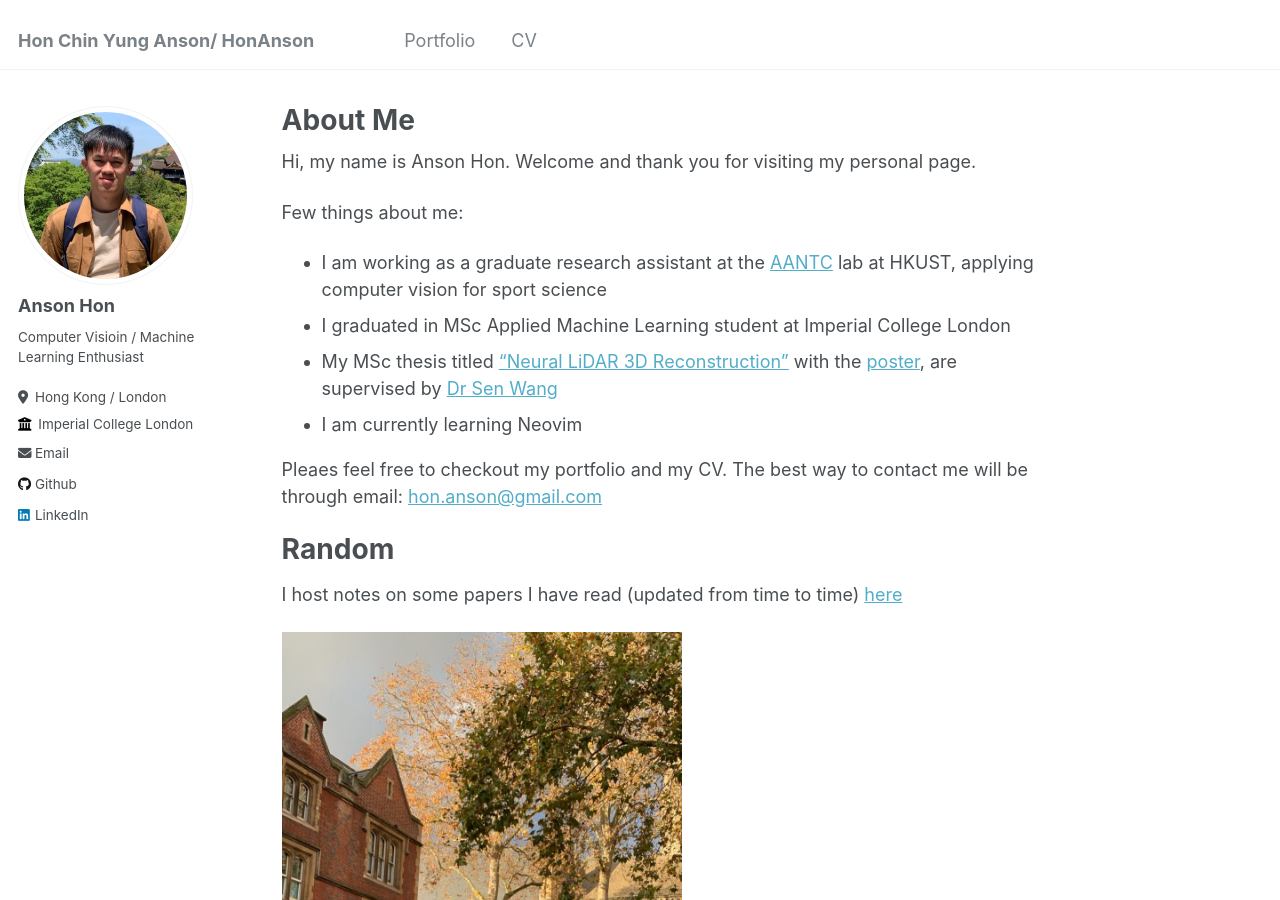
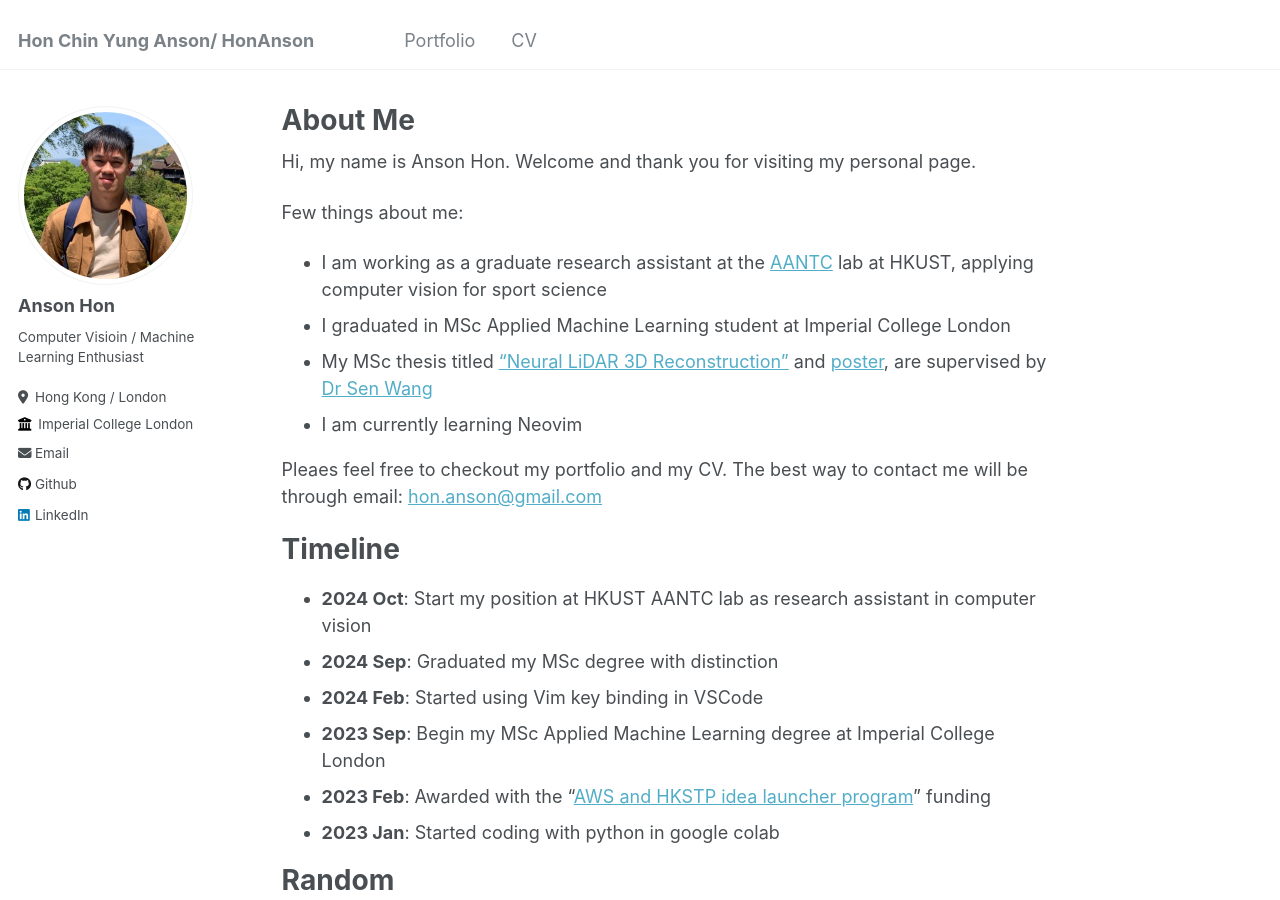
Before and after one commit to HonAnson/HonAnson.github.io, a Jekyll site: the page built from _pages/about.md, in a window 1280 px wide and 900 px high. Built offline with Jekyll 4.4.1, drawn with Linux system fonts in a browser that asks for light colours.

Commit message:
Update about.md

```diff
--- a/_pages/about.md
+++ b/_pages/about.md
@@ -11,11 +11,18 @@ Hi, my name is Anson Hon. Welcome and thank you for visiting my personal page.
 Few things about me:
 - I am working as a graduate research assistant at the [AANTC](https://aantc.ust.hk/) lab at HKUST, applying computer vision for sport science
 - I graduated in MSc Applied Machine Learning student at Imperial College London
-- My MSc thesis titled ["Neural LiDAR 3D Reconstruction"](https://HonAnson.github.io/files/MSc_thesis_HonChinYungAnson.pdf) with the [poster](https://HonAnson.github.io/files/MSc_poster_HonChinYungAnson.pdf), are supervised by [Dr Sen Wang](https://scholar.google.co.uk/citations?user=vkY0jxEAAAAJ&hl=en)
+- My MSc thesis titled ["Neural LiDAR 3D Reconstruction"](https://HonAnson.github.io/files/MSc_thesis_HonChinYungAnson.pdf) and [poster](https://HonAnson.github.io/files/MSc_poster_HonChinYungAnson.pdf), are supervised by [Dr Sen Wang](https://scholar.google.co.uk/citations?user=vkY0jxEAAAAJ&hl=en)
 - I am currently learning Neovim
 
 Pleaes feel free to checkout my portfolio and my CV. The best way to contact me will be through email:  <a href="mailto:hon.anson@gmail.com">hon.anson@gmail.com</a>
 
+# Timeline
+* **2024 Oct**: Start my position at HKUST AANTC lab as research assistant in computer vision
+* **2024 Sep**: Graduated my MSc degree with distinction
+* **2024 Feb**: Started using Vim key binding in VSCode
+* **2023 Sep**: Begin my MSc Applied Machine Learning degree at Imperial College London
+* **2023 Feb**: Awarded with the "[AWS and HKSTP idea launcher program](https://pages.awscloud.com/startups-idea-launcher.html?trk=hkstp)" funding
+* **2023 Jan**: Started coding with python in google colab
 
 
 # Random
```
